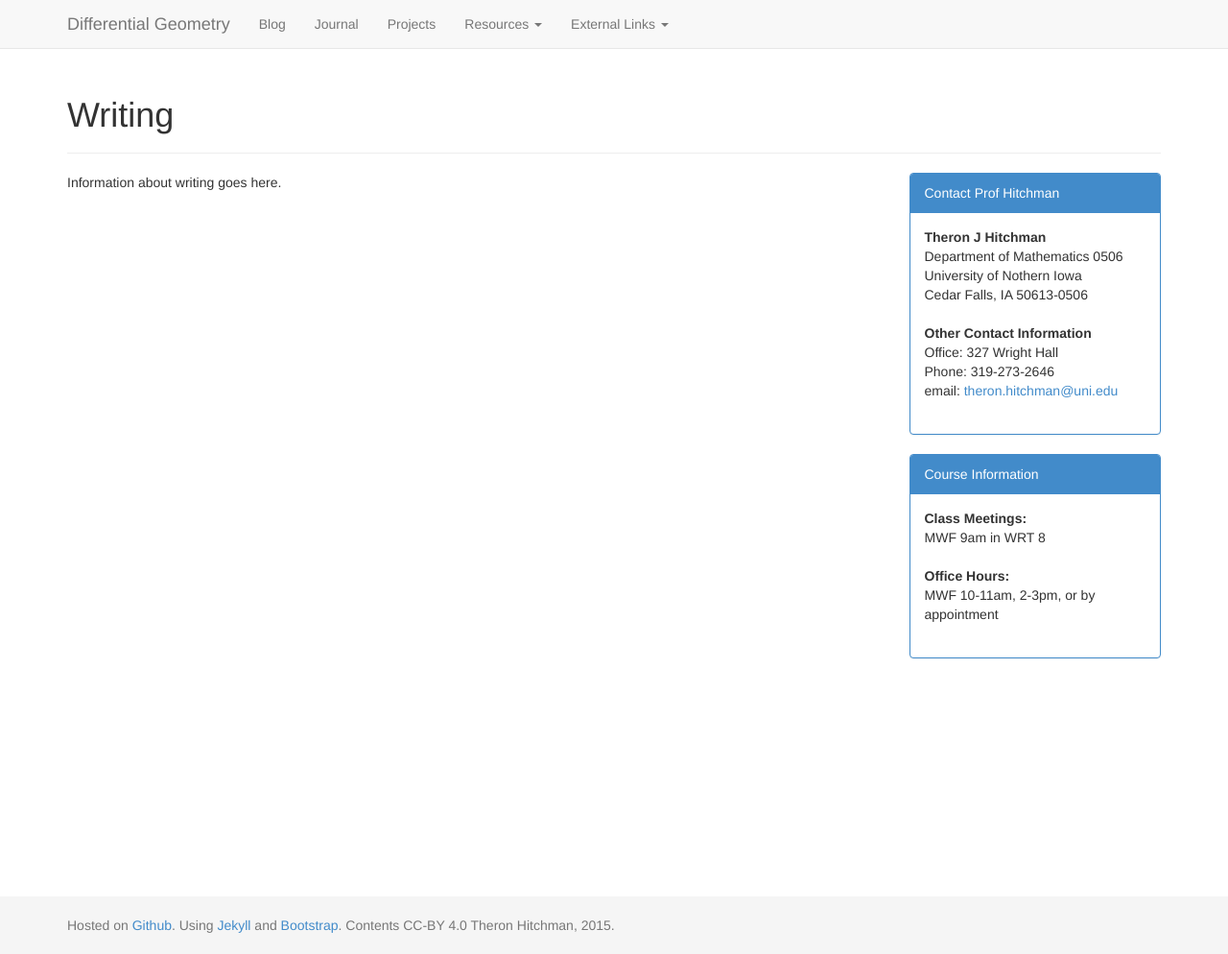
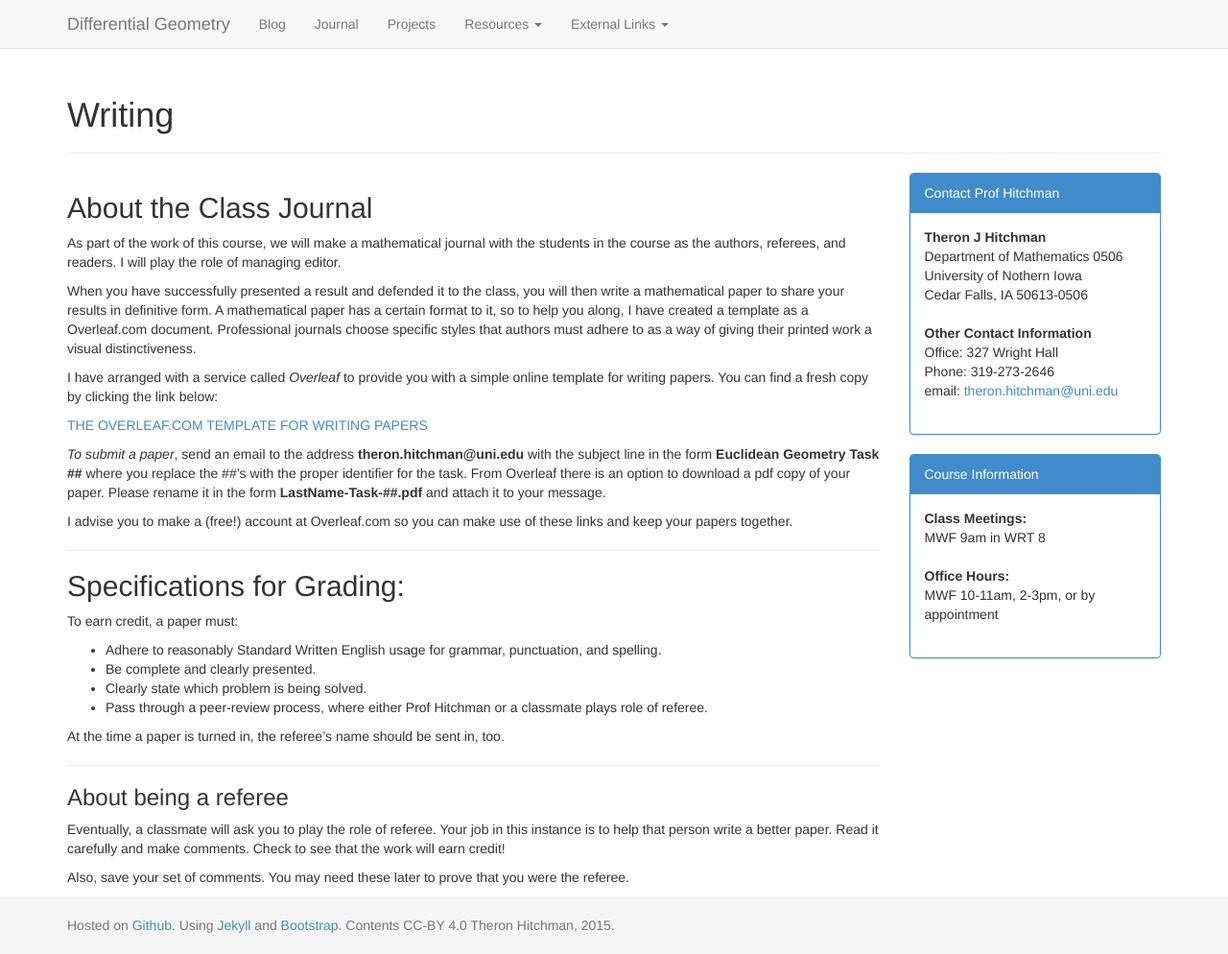
Before and after one commit to theronhitchman/differential-geometry, a Jekyll site: the page built from writing/index.md, in a window 1280 px wide and 994 px high. Shown: the whole window at 96% size. Built offline with Jekyll 4.4.1, drawn with Linux system fonts in a browser that asks for light colours; nearby versions of some CDN libraries.

Commit message:
add content to writing page

```diff
--- a/writing/index.md
+++ b/writing/index.md
@@ -4,4 +4,58 @@ title: Writing
 ---
 
 
-Information about writing goes here.
+## About the Class Journal
+As part of the work of this course, we will make a mathematical journal with
+the students in the course as the authors, referees, and readers. I will play
+the role of managing editor.
+
+When you have successfully presented a result and defended it to the class,
+you will then write a mathematical paper to share your results in definitive
+form. A mathematical paper has a certain format to it, so to help you along,
+I have created a template as a Overleaf.com document. Professional journals
+choose specific styles that authors must adhere to as a way of giving their
+printed work a visual distinctiveness.
+
+
+I have arranged with a service called _Overleaf_ to provide you with a simple
+online template for writing papers. You can find a fresh copy by clicking the
+link below:
+
+[THE OVERLEAF.COM TEMPLATE FOR WRITING PAPERS][template]
+
+
+_To submit a paper_, send an email to the address **theron.hitchman@uni.edu**
+with the subject line in the form **Euclidean Geometry Task ##** where you
+replace the ##'s with the proper identifier for the task. From Overleaf there
+is an option to download a pdf copy of your paper. Please rename it in the form
+**LastName-Task-##.pdf** and attach it to your message.
+
+I advise you to make a (free!) account at Overleaf.com so you can make use
+of these links and keep your papers together.
+
+[template]: https://www.overleaf.com/docs?template=transactions
+
+
+---
+
+## Specifications for Grading:
+
+To earn credit, a paper must:
+
+* Adhere to reasonably Standard Written English usage for grammar, punctuation, and spelling.
+* Be complete and clearly presented.
+* Clearly state which problem is being solved.
+* Pass through a peer-review process, where either Prof Hitchman or a classmate plays role of
+  referee.
+
+At the time a paper is turned in, the referee's name should be sent in, too.
+
+---
+### About being a referee
+
+Eventually, a classmate will ask you to play the role of referee. Your job in this instance
+is to help that person write a better paper. Read it carefully and make comments.
+Check to see that the work will earn credit!
+
+Also, save your set of comments. You may need these later to prove that you were
+the referee.
```
